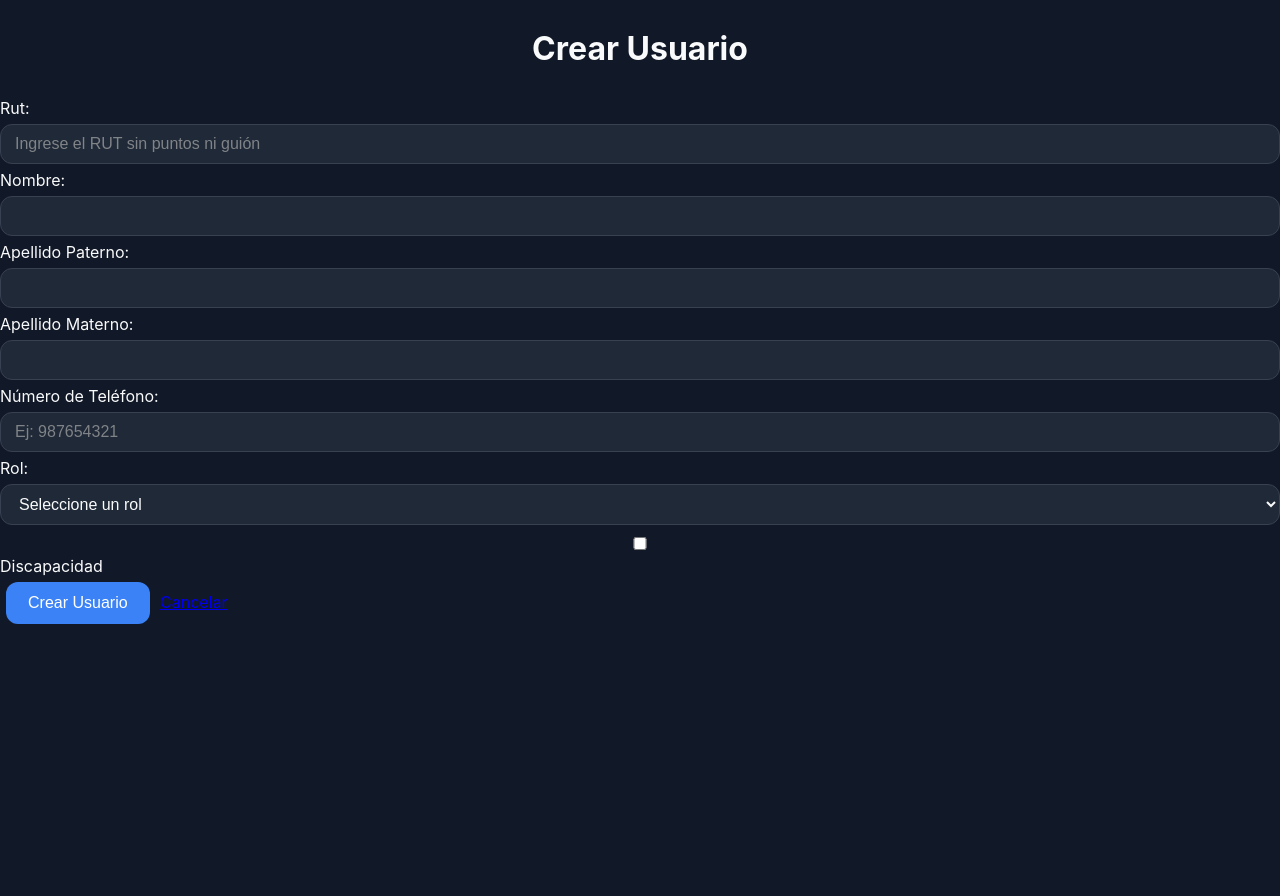
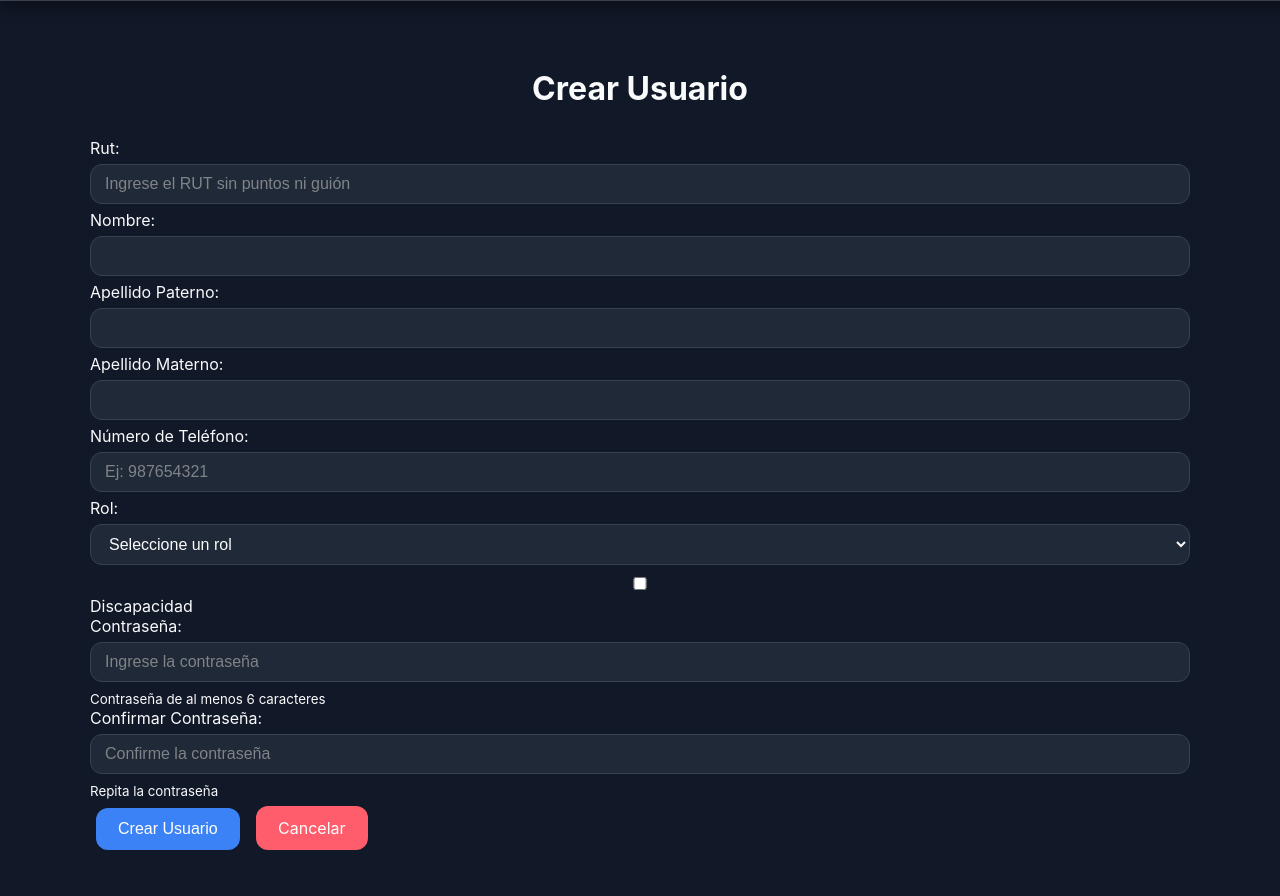
Before and after one commit to Chiuvakita/estacionamiento, a Django app: page /usuarios/crear/ in a window 1280 px wide. Shown: the part 62-958 px from the top of the page. Before the commit the page ends 686 px from the top, so only its background shows below. Run offline with Django 5.2, Linux system fonts and the light colour scheme; the visitor is signed in with stand-in values (Sample User, id 1).

Commit message:
modifico form de usuario para pedir la crecion de contraseña

```diff
--- a/apps/usuarios/forms/usuarios.py
+++ b/apps/usuarios/forms/usuarios.py
@@ -77,9 +77,31 @@
         help_text='Marque si el usuario tiene alguna discapacidad'
     )
 
+    clave = forms.CharField(
+        max_length=130,
+        label='Contraseña',
+        widget=forms.PasswordInput(attrs={
+            'minlength': 6,
+            'placeholder': 'Ingrese la contraseña',
+            'class': 'form-control'
+        }),
+        help_text='Contraseña de al menos 6 caracteres'
+    )
+
+    confirmar_clave = forms.CharField(
+        max_length=130,
+        label='Confirmar Contraseña',
+        widget=forms.PasswordInput(attrs={
+            'minlength': 6,
+            'placeholder': 'Confirme la contraseña',
+            'class': 'form-control'
+        }),
+        help_text='Repita la contraseña'
+    )
+
     class Meta:
         model = Usuario
-        fields = ['rut', 'nombre', 'apellidoPaterno', 'apellidoMaterno', 'numeroTelefono', 'rol', 'discapacidad']
+        fields = ['rut', 'nombre', 'apellidoPaterno', 'apellidoMaterno', 'numeroTelefono', 'rol', 'discapacidad', 'clave']
 
     def __init__(self, *args, **kwargs):
         rutReadonly = kwargs.pop('rutReadonly', False)
@@ -112,3 +134,20 @@
         if apellidoData and len(apellidoData.strip()) < 2:
             raise forms.ValidationError('El apellido materno debe tener al menos 2 caracteres')
         return apellidoData.strip().title()
+
+    def clean_clave(self):
+        claveData = self.cleaned_data.get('clave')
+        if claveData and len(claveData) < 6:
+            raise forms.ValidationError('La contraseña debe tener al menos 6 caracteres')
+        return claveData
+
+    def clean(self):
+        cleaned_data = super().clean()
+        clave = cleaned_data.get('clave')
+        confirmar_clave = cleaned_data.get('confirmar_clave')
+
+        if clave and confirmar_clave:
+            if clave != confirmar_clave:
+                raise forms.ValidationError('Las contraseñas no coinciden')
+
+        return cleaned_data
--- a/apps/usuarios/templates/crear.html
+++ b/apps/usuarios/templates/crear.html
@@ -1,17 +1,17 @@
+{% include 'navbarAdmin.html' %}
 {% load static %}
-<!DOCTYPE html>
-<html lang="es">
-<head>
-  <meta charset="UTF-8">
-  <meta name="viewport" content="width=device-width, initial-scale=1.0">
-  <title>Crear Usuario</title>
-  <link rel="stylesheet" href="{% static 'css/formulario.css' %}">
-</head>
-<body>
-  <div class="container">
-    <h1>Crear Usuario</h1>
+<main>
+  <h1>Crear Usuario</h1>
     <form method="post" class="usuario-form">
       {% csrf_token %}
+
+      {% if form.non_field_errors %}
+        <div class="field-errors">
+          {% for error in form.non_field_errors %}
+            <span class="error">{{ error }}</span>
+          {% endfor %}
+        </div>
+      {% endif %}
 
       <div class="form-group">
         <label for="{{ form.rut.id_for_label }}">{{ form.rut.label }}:</label>
@@ -108,11 +108,39 @@
         {% endif %}
       </div>
 
+      <div class="form-group">
+        <label for="{{ form.clave.id_for_label }}">{{ form.clave.label }}:</label>
+        {{ form.clave }}
+        {% if form.clave.help_text %}
+          <small class="form-help">{{ form.clave.help_text }}</small>
+        {% endif %}
+        {% if form.clave.errors %}
+          <div class="field-errors">
+            {% for error in form.clave.errors %}
+              <span class="error">{{ error }}</span>
+            {% endfor %}
+          </div>
+        {% endif %}
+      </div>
+
+      <div class="form-group">
+        <label for="{{ form.confirmar_clave.id_for_label }}">{{ form.confirmar_clave.label }}:</label>
+        {{ form.confirmar_clave }}
+        {% if form.confirmar_clave.help_text %}
+          <small class="form-help">{{ form.confirmar_clave.help_text }}</small>
+        {% endif %}
+        {% if form.confirmar_clave.errors %}
+          <div class="field-errors">
+            {% for error in form.confirmar_clave.errors %}
+              <span class="error">{{ error }}</span>
+            {% endfor %}
+          </div>
+        {% endif %}
+      </div>
+
       <div class="form-actions">
-        <button type="submit" class="btn btn-secondary">Crear Usuario</button>
-        <a href="{% url 'listarUsuarios' %}" class="btn btn-cancelar">Cancelar</a>
+        <button type="submit" class="button">Crear Usuario</button>
+        <a href="{% url 'listarUsuarios' %}" class="button button-danger">Cancelar</a>
       </div>
     </form>
-  </div>
-</body>
-</html>
+</main>
--- a/apps/usuarios/views.py
+++ b/apps/usuarios/views.py
@@ -53,7 +53,11 @@
         formulario = UsuarioForm(request.POST)
         if formulario.is_valid():
             try:
-                usuario = formulario.save()
+                # No guardar automáticamente para manejar la contraseña
+                usuario = formulario.save(commit=False)
+                # Usar setClave para hashear la contraseña
+                usuario.setClave(formulario.cleaned_data['clave'])
+                usuario.save()
                 messages.success(request, f'Usuario {usuario.nombre} {usuario.apellidoPaterno} creado exitosamente.')
                 return redirect("listarUsuarios")
             except Exception as excepcion:
@@ -84,7 +88,12 @@
         formulario = UsuarioForm(request.POST, instance=usuario, rutReadonly=True)
         if formulario.is_valid():
             try:
-                usuarioActualizado = formulario.save()
+                # No guardar automáticamente para manejar la contraseña
+                usuarioActualizado = formulario.save(commit=False)
+                # Solo actualizar la contraseña si se proporciona una nueva
+                if formulario.cleaned_data['clave']:
+                    usuarioActualizado.setClave(formulario.cleaned_data['clave'])
+                usuarioActualizado.save()
                 messages.success(request, f'Usuario {usuarioActualizado.nombre} {usuarioActualizado.apellidoPaterno} actualizado exitosamente.')
                 return redirect("listarUsuarios")
             except Exception as excepcion:
```
Also changed, not shown: apps/usuarios/templates/editar.html (+6 -16 lines), apps/usuarios/templates/listar.html (+10 -19 lines).
